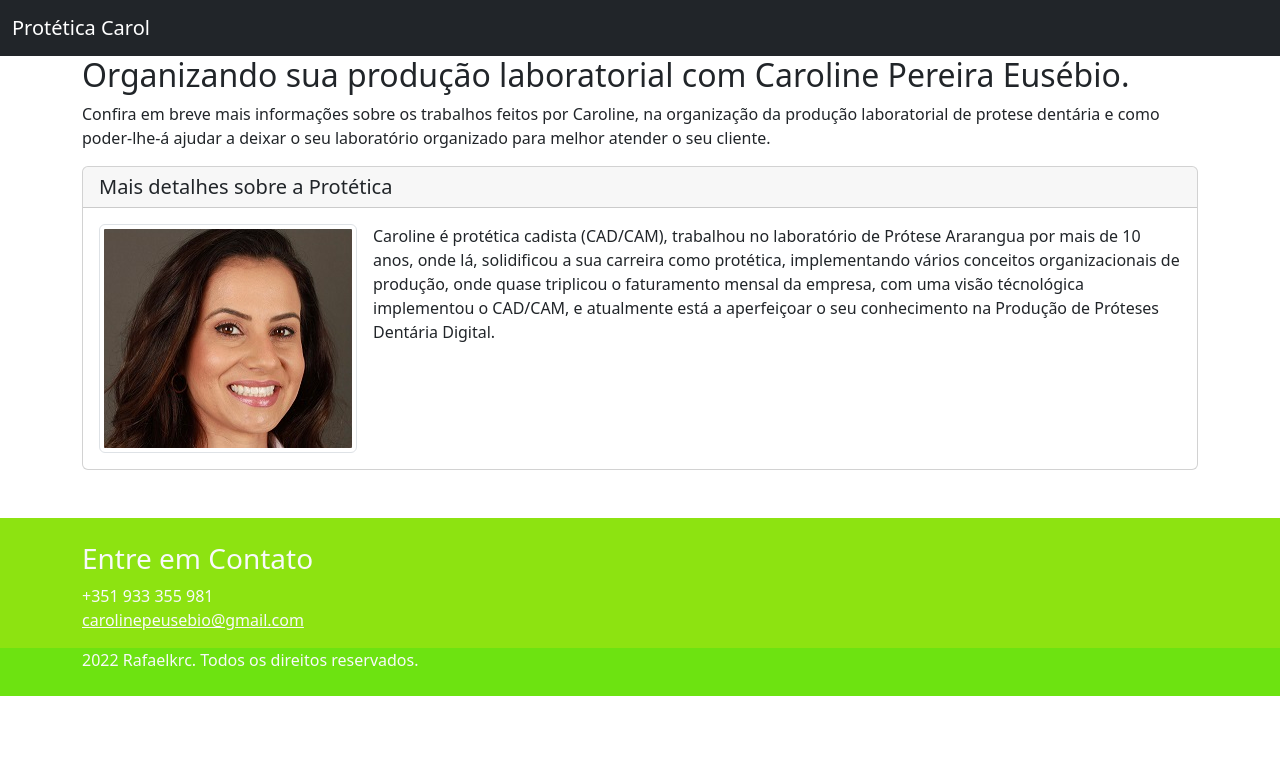
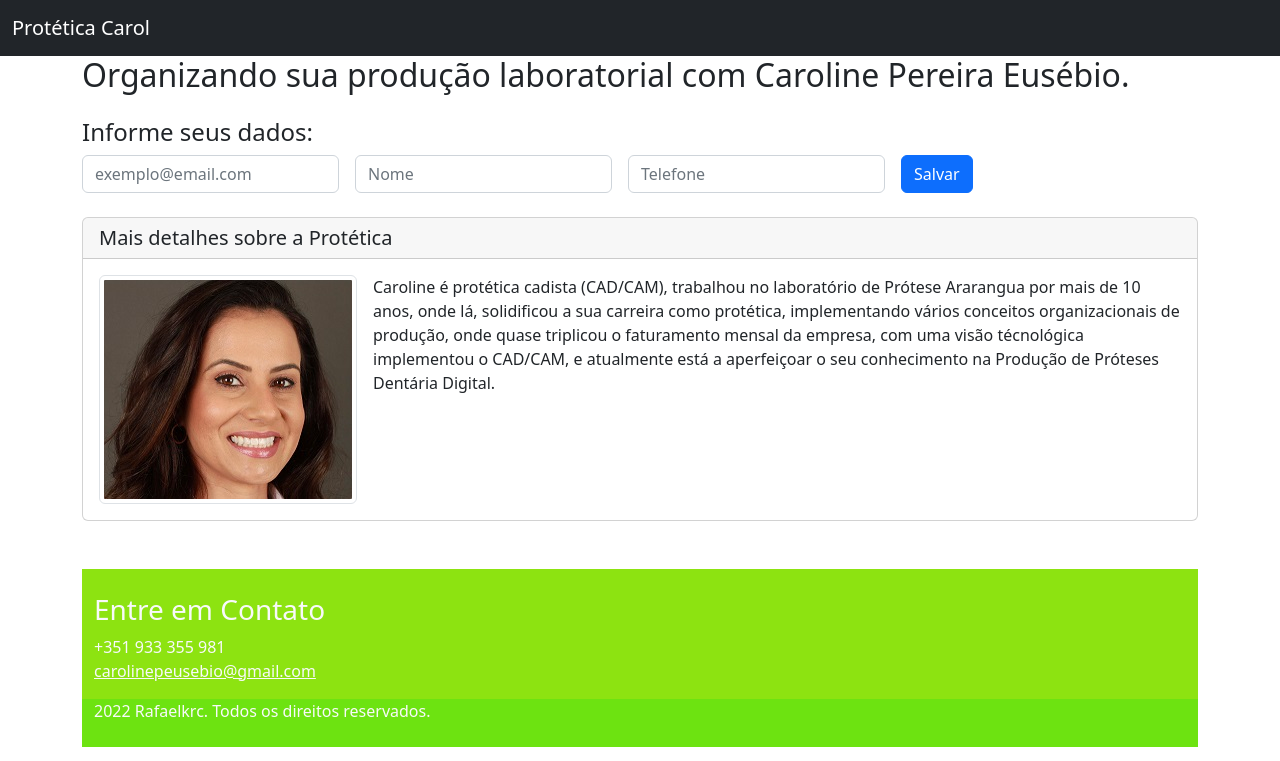
Before and after one commit to Rafaelkrc/Curso_Django, a Django app: page / in a window 1280 px wide. Shown: the top 761 px of the page. Run offline with Django 4.2, Linux system fonts and the light colour scheme; some libraries are stand-ins or nearby versions.

Commit message:
Criado a lista de espera
close #47

```diff
--- a/pypro/base/templates/base/home.html
+++ b/pypro/base/templates/base/home.html
@@ -77,17 +77,42 @@
 				<h2>
 					Organizando sua produção laboratorial com Caroline Pereira Eusébio.
 				</h2>
-				<p>
-					Confira em breve mais informações sobre os trabalhos feitos por Caroline, na organização da produção
-					laboratorial de protese dentária e como poder-lhe-á ajudar a deixar o seu laboratório organizado
-					para melhor atender o seu cliente.
-				</p>
-			</div>
+				<h4 class="mt-4">Informe seus dados:</h4>
+				<form action="https://hotmail.us13.list-manage.com/subscribe/post?u=658f2feaffe7e97f72b29ae41&amp;id=cbe12d959d&amp;f_id=0047dee2f0"
+					  method="post" id="mc-embedded-subscribe-form" name="mc-embedded-subscribe-form"
+					  class="form-row align-items-center" target="_blank" navalidate>
+					<div class="form-row align-items-center">
+						<div class="col-auto float-start me-3">
+							<label class="visually-hidden" for="mce-EMAIL">Email</label>
+							<input type="email" value="" name="EMAIL" class="form-control required" id="mce-EMAIL"
+								   required placeholder="exemplo@email.com">
+						</div>
+						<div class="col-auto float-start me-3">
+							<label class="visually-hidden" for="mce-FNAME">Nome</label>
+							<input type="text" value="" name="FNAME" class="form-control" id="mce-FNAME"
+								   placeholder="Nome">
+						</div>
+						<div class="col-auto float-start me-3">
+							<label class="visually-hidden" for="mce-PHONE">Telefone</label>
+							<input type="text" name="PHONE" class="form-control" value="" id="mce-PHONE"
+								   placeholder="Telefone">
+						</div>
+						</div>    <!-- real people should not fill this in and expect good things - do not remove this or risk form bot signups-->
+					<div style="position: absolute; left: -5000px;" aria-hidden="true"><input type="text"
+																							  name="b_658f2feaffe7e97f72b29ae41_cbe12d959d"
+																							  tabindex="-1"
+																							  value=""></div>
+
+					<div class="col-auto">
+						<input type="submit" value="Salvar" name="subscribe"
+							   id="mc-embedded-subscribe" class="btn btn-primary">
+					</div>
+			</form>
 			<div class="row">
 				<div class="col-md-12">
 				</div>
 			</div>
-			<div class="card">
+			<div class="card mt-4">
 				<h5 class="card-header">
 					Mais detalhes sobre a Protética
 				</h5>
```
